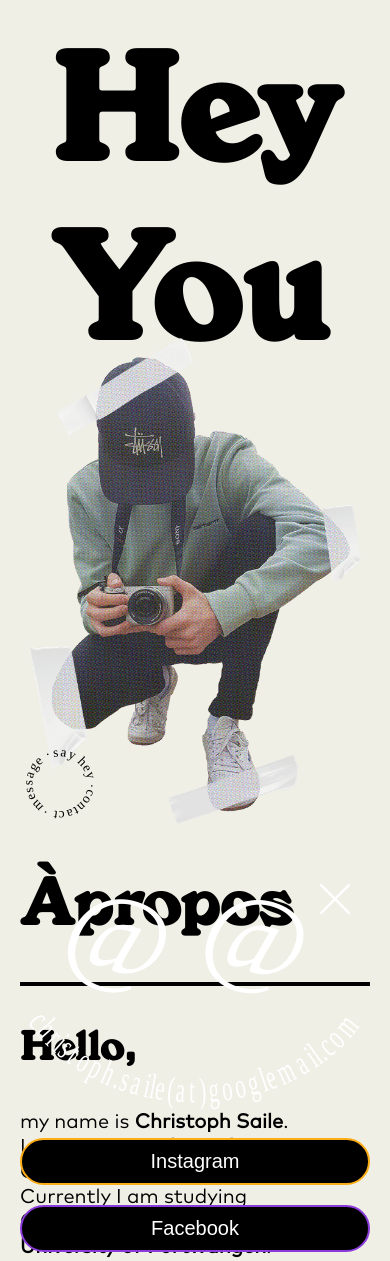
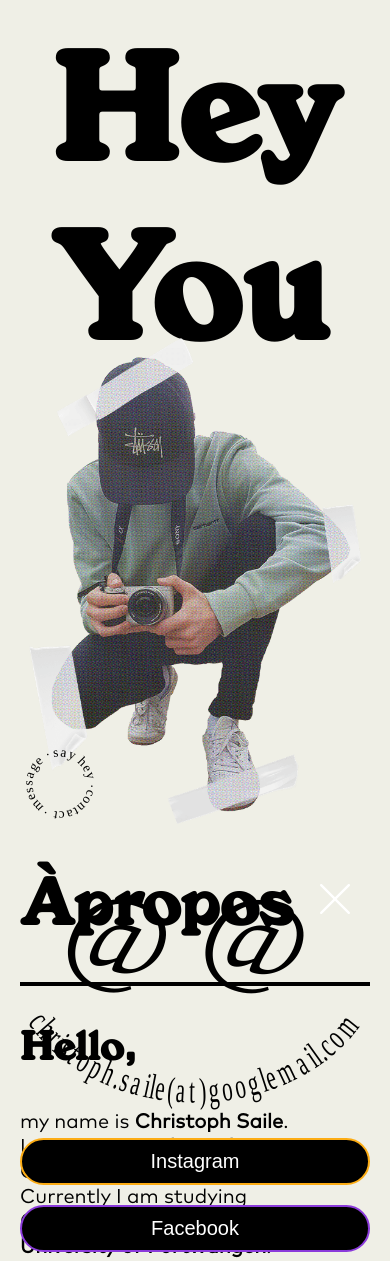
Before and after one commit to christophsaile/cs-v2, a React (Create React App) app: page / in a window 390 px wide. Shown: the top 1261 px of the page. Built offline with nearby package versions, Linux system fonts and the light colour scheme.

Commit message:
fix: mobile icons

```diff
--- a/src/components/say-hey/say-hey.tsx
+++ b/src/components/say-hey/say-hey.tsx
@@ -1,6 +1,6 @@
 import React from 'react';
-import { ReactComponent as SayHeySvg } from '../../assets/imgs/say-hey.svg';
-import { ReactComponent as Smiley } from '../../assets/imgs/smiley.svg';
+import SayHeySvg from '../../assets/imgs/say-hey.svg';
+import Smiley from '../../assets/imgs/smiley.svg';
 import { ReactComponent as Cancel } from '../../assets/imgs/cancel.svg';
 import Button from '../button/button';
 
@@ -31,7 +31,7 @@ class SayHey extends React.Component<Props, State> {
     return (
       <section className='sayHey__container'>
         <div className='sayHey__icon' onClick={this.toggleMenu}>
-          <SayHeySvg title='Say Hey Icon' />
+          <img src={SayHeySvg} />
         </div>
         <section
           className={
@@ -44,7 +44,7 @@ class SayHey extends React.Component<Props, State> {
             </div>
             <div className='sayHey__smiley'>
               <a href='mailto:christoph.saile@googlemail.com'>
-                <Smiley title='Email' />
+                <img src={Smiley}></img>
               </a>
             </div>
             <div className='sayHey__social'>
```
